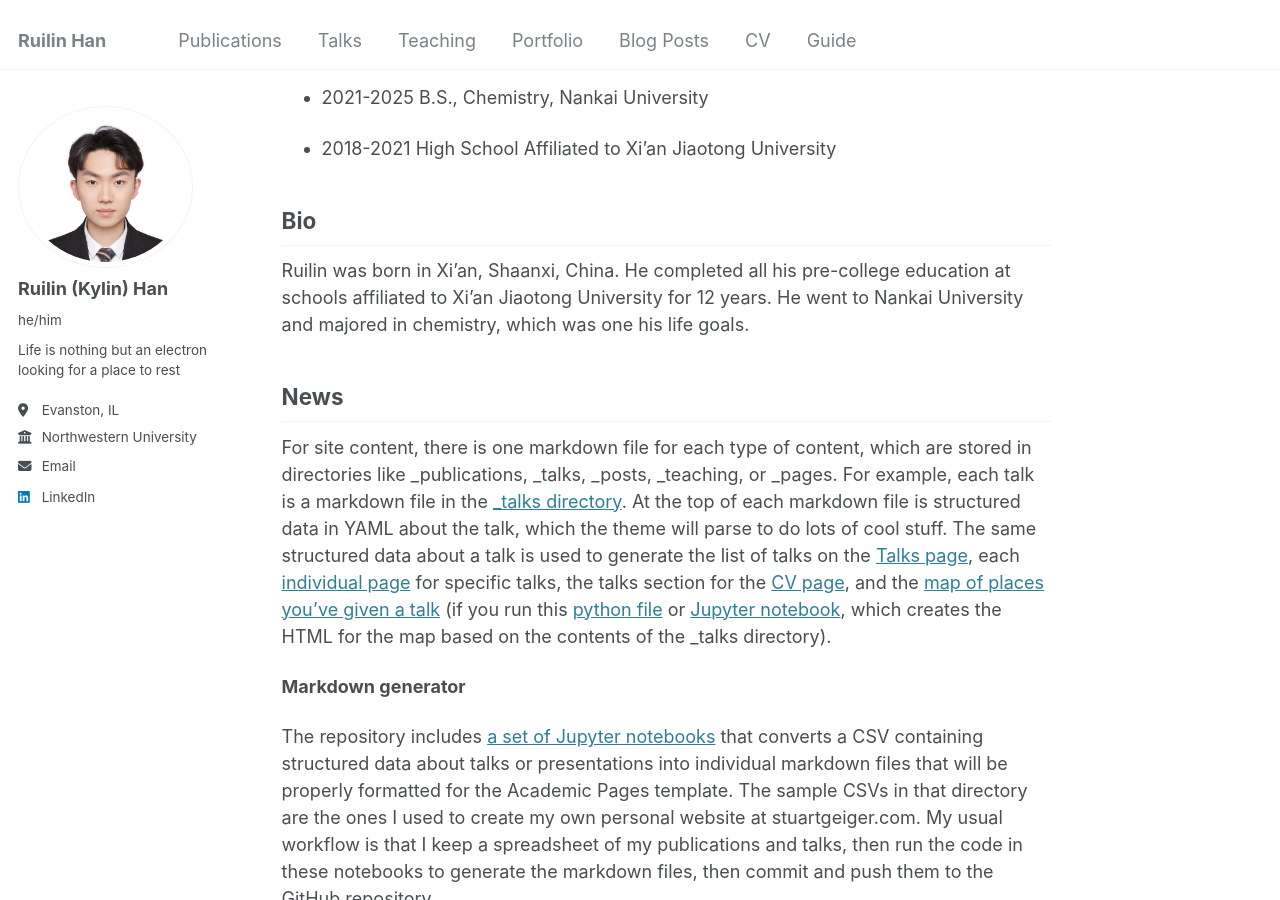
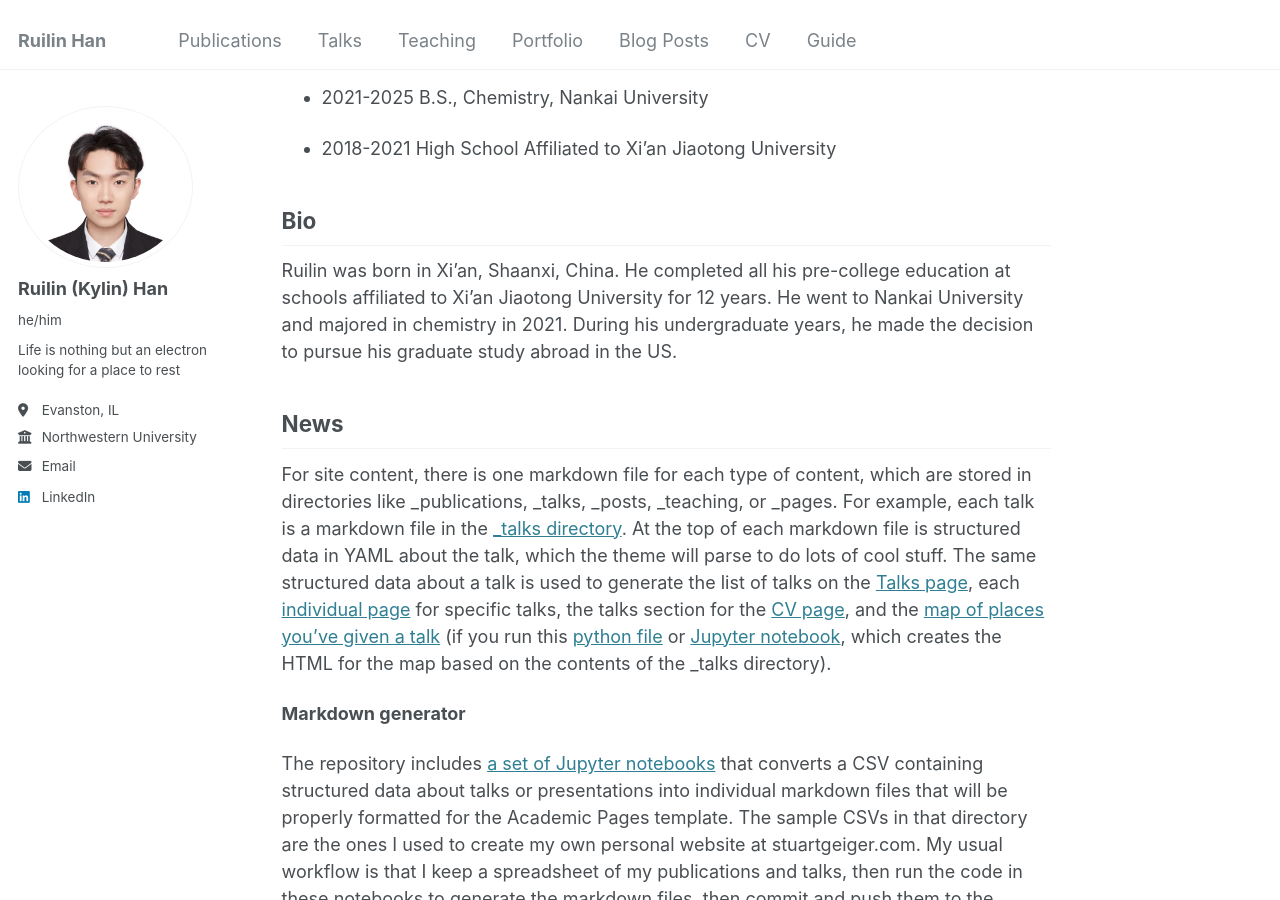
Before and after one commit to Kylin-Han/Personal, a Jekyll site: the page built from _pages/about.md, in a window 1280 px wide and 900 px high, scrolled down 466 px. Built offline with Jekyll 4.4.1, drawn with Linux system fonts in a browser that asks for light colours.

Commit message:
Update about.md

```diff
--- a/_pages/about.md
+++ b/_pages/about.md
@@ -30,7 +30,7 @@ Education
 
 Bio
 ------
-Ruilin was born in Xi'an, Shaanxi, China. He completed all his pre-college education at schools affiliated to Xi'an Jiaotong University for 12 years. He went to Nankai University and majored in chemistry, which was one his life goals.
+Ruilin was born in Xi'an, Shaanxi, China. He completed all his pre-college education at schools affiliated to Xi'an Jiaotong University for 12 years. He went to Nankai University and majored in chemistry in 2021. During his undergraduate years, he made the decision to pursue his graduate study abroad in the US.
 
 News
 ------
```
